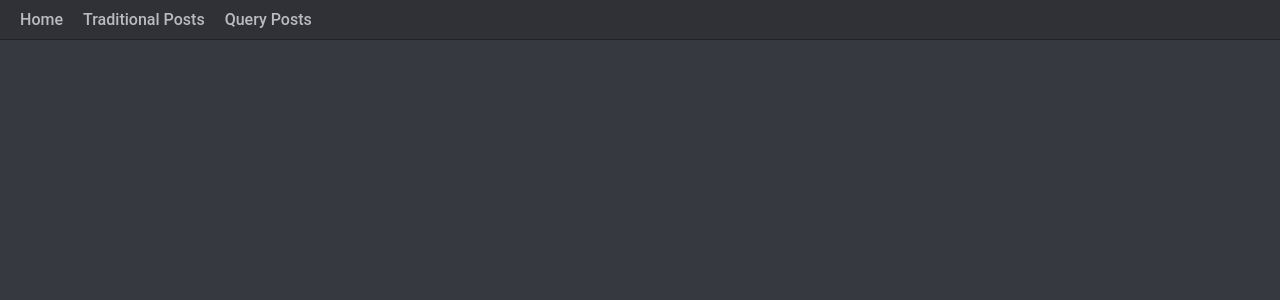
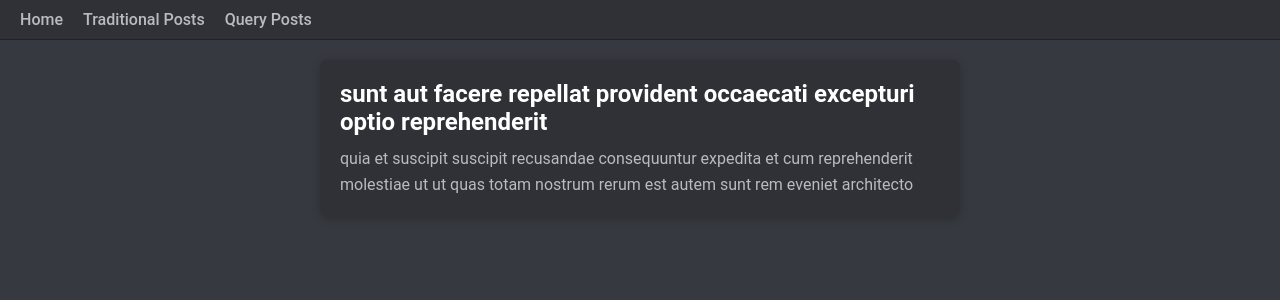
Before and after one commit to 9912353870/tanstack-query, a React (Create React App) app: page /postsrq/1 in a window 1280 px wide. Shown: the top 300 px of the page. Built offline with nearby package versions, Linux system fonts and the light colour scheme; data requests are answered from the project's data file.

Commit message:
Adding RTQuery for each individual api route pages

```diff
--- a/db.json
+++ b/db.json
@@ -1,19 +1,16 @@
 {
     "posts": [
         {
-            "userId": 1,
             "id": 1,
             "title": "sunt aut facere repellat provident occaecati excepturi optio reprehenderit",
             "body": "quia et suscipit\nsuscipit recusandae consequuntur expedita et cum\nreprehenderit molestiae ut ut quas totam\nnostrum rerum est autem sunt rem eveniet architecto"
         },
         {
-            "userId": 1,
             "id": 2,
             "title": "qui est esse",
             "body": "est rerum tempore vitae\nsequi sint nihil reprehenderit dolor beatae ea dolores neque\nfugiat blanditiis voluptate porro vel nihil molestiae ut reiciendis\nqui aperiam non debitis possimus qui neque nisi nulla"
         },
         {
-            "userId": 1,
             "id": 3,
             "title": "ea molestias quasi exercitationem repellat qui ipsa sit aut",
             "body": "et iusto sed quo iure\nvoluptatem occaecati omnis eligendi aut ad\nvoluptatem doloribus vel accusantium quis pariatur\nmolestiae porro eius odio et labore et velit aut"
--- a/src/App.js
+++ b/src/App.js
@@ -3,6 +3,7 @@ import Home from "./components/Home";
 import { BrowserRouter as Router, Routes, Route, Link } from "react-router-dom";
 import PostTraditional from "./components/PostTraditional";
 import PostRQ from "./components/PostRQ";
+import PostDetailsRQ from "./components/PostDetailsRQ";
 
 function App() {
   return (
@@ -24,7 +25,8 @@ function App() {
         <Routes>
           <Route exact path="/" element={<Home />} />
           <Route exact path="/posts" element={<PostTraditional />} />
-          <Route exact path="/postsrq" element={<PostRQ />} />
+          <Route exact path="/postsrq" element={<PostRQ />} />{" "}
+          <Route exact path="/postsrq/:postId" element={<PostDetailsRQ />} />
         </Routes>
       </div>
     </Router>
--- /dev/null
+++ b/src/components/PostDetailsRQ.jsx
@@ -0,0 +1,26 @@
+import { useQuery } from "@tanstack/react-query";
+import axios from "axios";
+import React from "react";
+import { useParams } from "react-router-dom";
+
+const fetchById = (id) => axios.get(`http://localhost:4000/posts/${id}`);
+
+const PostDetailsRQ = () => {
+  const { postId } = useParams();
+  const { isLoading, isError, data, error } = useQuery({
+    queryKey: ["post", postId],
+    queryFn: () => fetchById(postId),
+  });
+
+  if (isError) return <div>{error.message}</div>;
+  if (isLoading) return <div>Loading....!</div>;
+
+  return (
+    <div className="post-details-container">
+      <div className="post-details-title">{data?.data?.title}</div>
+      <div className="post-details-body">{data?.data?.body}</div>
+    </div>
+  );
+};
+
+export default PostDetailsRQ;
--- a/src/components/PostRQ.jsx
+++ b/src/components/PostRQ.jsx
@@ -1,6 +1,7 @@
 import { useQuery } from "@tanstack/react-query";
 import axios from "axios";
 import React from "react";
+import { Link } from "react-router-dom";
 
 const PostRQ = () => {
   const { data, isLoading, isError, error, refetch } = useQuery({
@@ -23,10 +24,12 @@ const PostRQ = () => {
       {data &&
         data?.data?.map((item) => {
           return (
-            <div className="post-item" key={item.id}>
-              <h3 className="post-title">{item.title}</h3>
-              <p className="post-body">{item.body}</p>
-            </div>
+            <Link to={`/postsrq/${item.id}`}>
+              <div className="post-item" key={item.id}>
+                <h3 className="post-title">{item.title}</h3>
+                <p className="post-body">{item.body}</p>
+              </div>
+            </Link>
           );
         })}
     </div>
```
